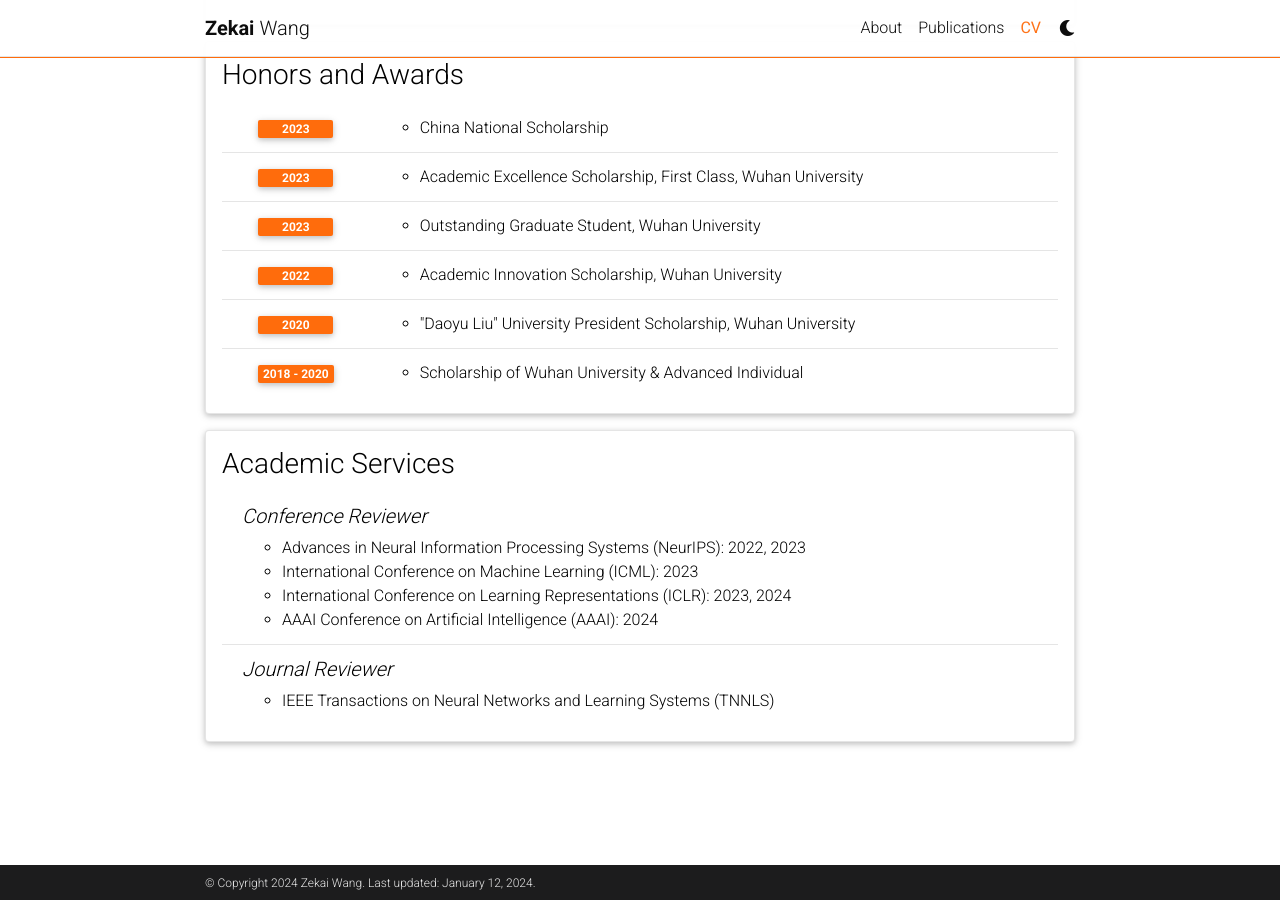
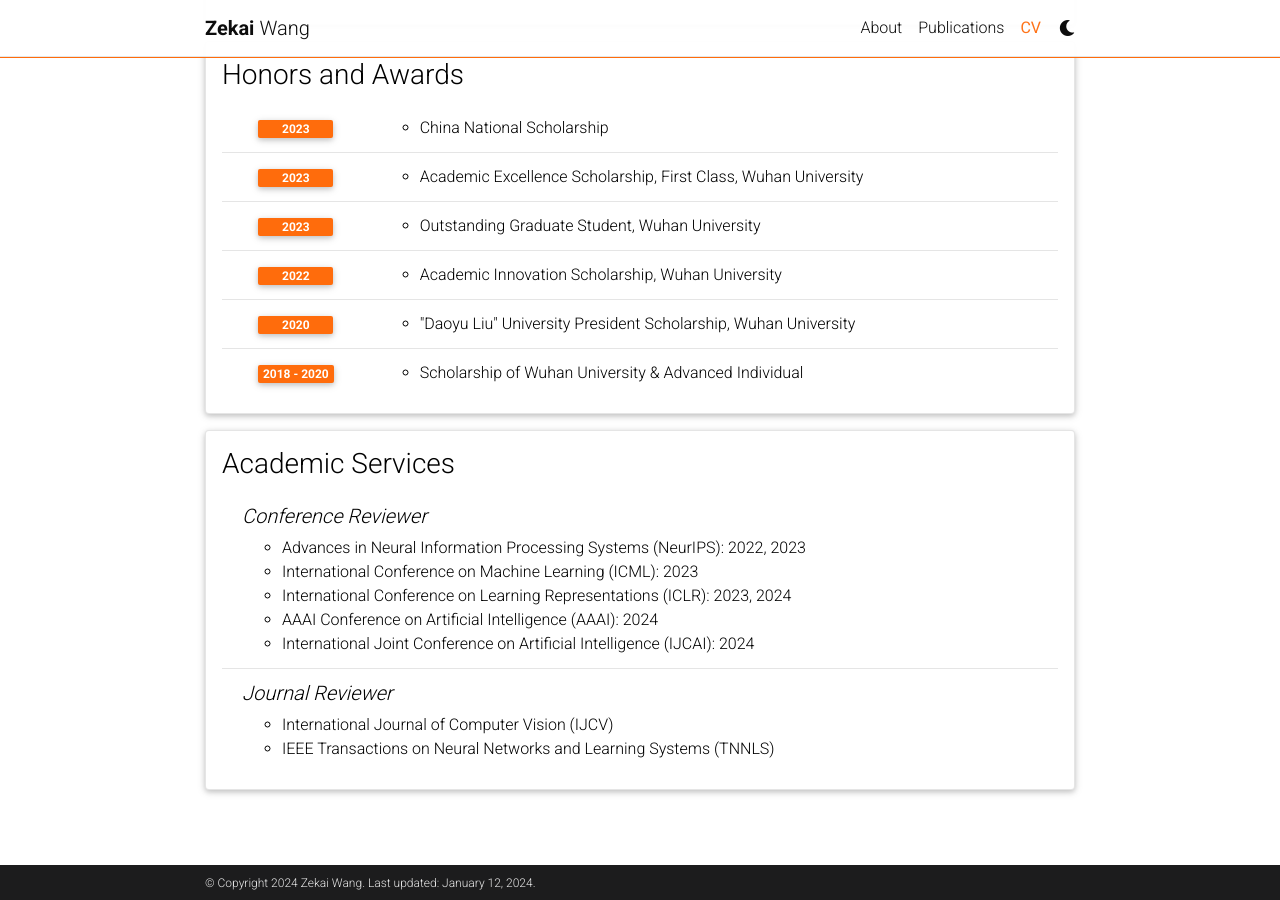
Before and after one commit to wzekai99/wzekai99.github.io, a Jekyll site: the page built from _pages/cv.md, in a window 1280 px wide and 900 px high, scrolled down 893 px. Built offline with Jekyll 4.4.1, drawn with Linux system fonts in a browser that asks for light colours; comment, search, counter and statistics services are not loaded; a style sheet for code colours, icons or effects is not loaded.

Commit message:
Update cv.yml

```diff
--- a/_data/cv.yml
+++ b/_data/cv.yml
@@ -70,7 +70,9 @@
         - "International Conference on Machine Learning (ICML): 2023"
         - "International Conference on Learning Representations (ICLR): 2023, 2024"
         - "AAAI Conference on Artificial Intelligence (AAAI): 2024"
+        - "International Joint Conference on Artificial Intelligence (IJCAI): 2024"
 
     - title: Journal Reviewer
       items:
+        - International Journal of Computer Vision (IJCV)
         - IEEE Transactions on Neural Networks and Learning Systems (TNNLS)
```
